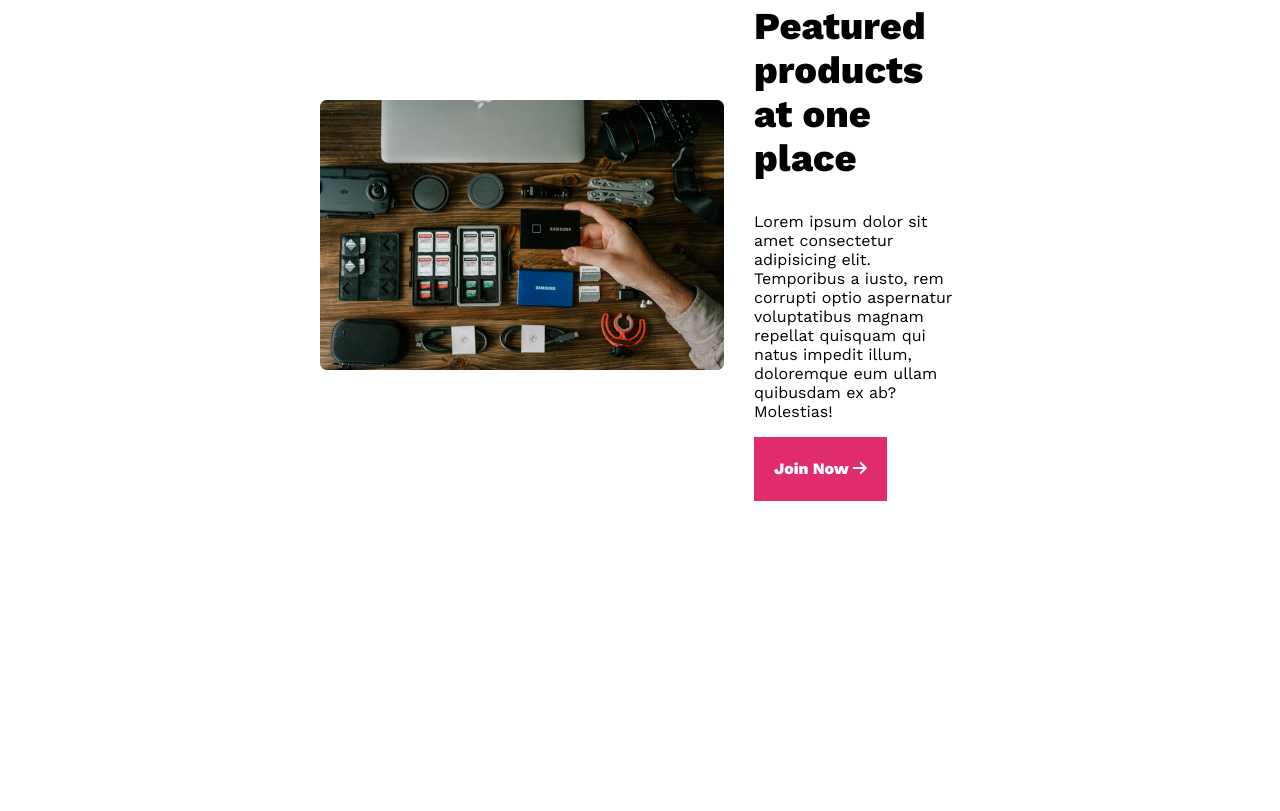
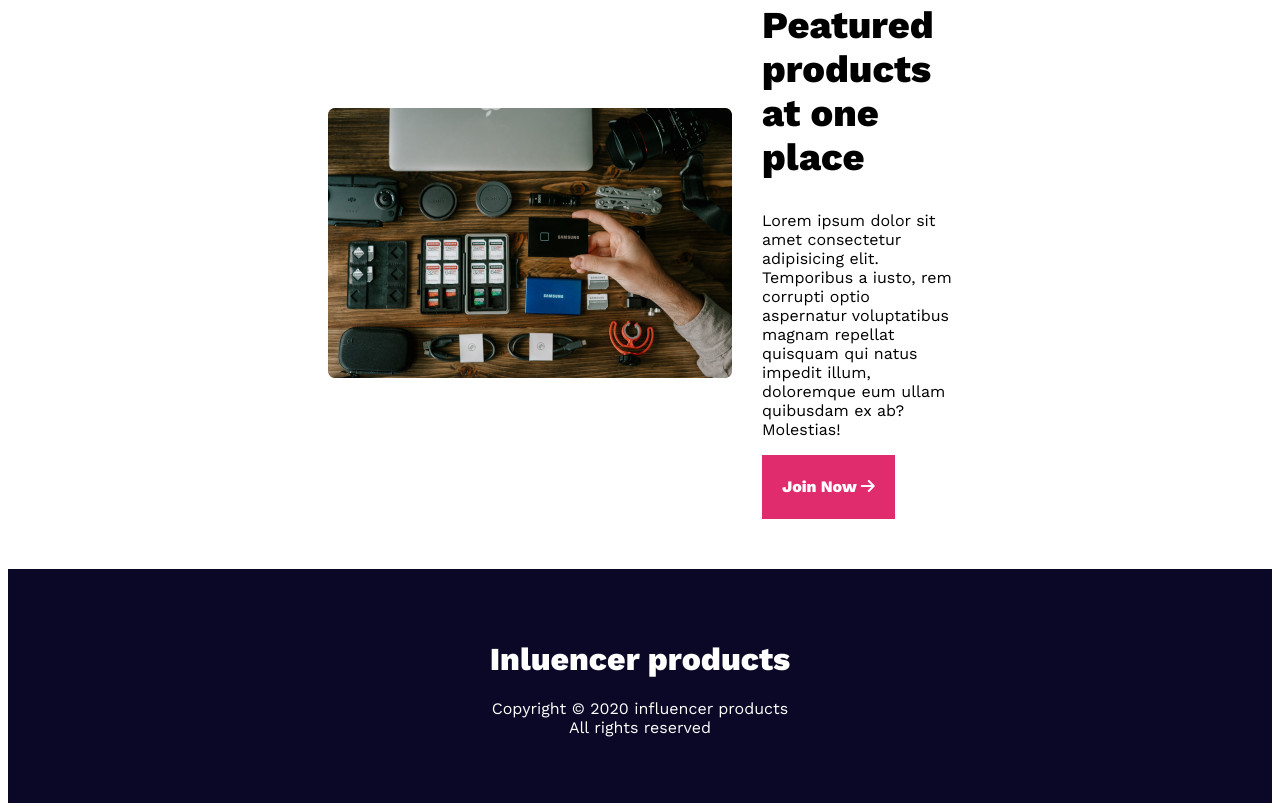
Before and after one commit to detectiveseo/influencer-gear, a plain HTML site: page index.html in a window 1280 px wide. Shown: the part 1982-2793 px from the top of the page. Before the commit the page ends 2533 px from the top, so only its background shows below. Drawn offline with nearby package versions, Linux system fonts and the light colour scheme.

Commit message:
added footer and pre footer

```diff
--- a/index.html
+++ b/index.html
@@ -12,6 +12,7 @@
 
 </head>
 <body>
+    <div class="container">
         <!-- Header start from here  -->
         <header>
             <div class="logo"><h1>Influencer Products</h1></div>
@@ -28,6 +29,9 @@
                 </ul>
             </nav>
         </header>
+        <!-- Header end  -->
+
+        <!-- Header start from here  -->
         <section class="hero">
             <div class="hero-info">
                 <h1 class="hero-title">Start Your Journey as Influencer</h1>
@@ -36,6 +40,9 @@
             </div>
             <div class="hero-img"><img src="./images/main-camera.png" alt=""></div>
         </section>
+        <!-- Header end from here  -->
+
+        <!-- promot section start from here  -->
         <section class="promoter">
             <img src="./logos/Alibaba.svg" alt="">
             <img src="./logos/Amazon.svg" alt="">
@@ -45,6 +52,9 @@
             <img src="./logos/Target.svg" alt="">
             <img src="./logos/Walmart.svg" alt="">
         </section>
+        <!-- promot section end from here  -->
+
+        <!-- collections section start from here  -->
         <section class="collections">
             <h1 class="products-top-title">Popular Collections</h1>
             <div class="products">
@@ -146,6 +156,9 @@
                 </div>
             </div>
         </section>
+        <!-- collections section start from here  -->
+
+        <!-- pre-footer section start from here  -->
         <section class="pre-footer">
             <div class="pre-footer-img">
                 <img src="./images/gear.png" alt="gear">
@@ -156,5 +169,15 @@
                 <button>Join Now <i class="fa-solid fa-arrow-right"></i></button>
             </div>
         </section>
+        <!-- pre-footer section end from here  -->
+    </div>
+    <!-- footer section start from here  -->
+    <footer class="footer">
+        <h1 class="footer-tile">Inluencer products</h1>
+        <p class="copyritht">Copyright © 2020  influencer products <br>
+        All rights reserved</p>
+    </section>
+    <!-- footer section end from here  -->
+
 </body>
 </html>
--- a/style/style.css
+++ b/style/style.css
@@ -13,7 +13,7 @@
 *{
     font-family:'Work Sans', sans-serif;
 }
-body{
+.container{
     padding: 50px 320px;
     margin: 0;
 }
@@ -152,3 +152,14 @@ header .header-icons i{
     font-weight: 700;
     line-height: 28px;
 }
+/*===============================
+        footer section
+================================= */
+footer{
+    background-color: #0A0826;
+    color: #fff;
+    text-align: center;
+    padding: 50px 0px;
+    width: 100%;
+    margin: 0;
+}
```
Lines whose indentation alone changed are shown as unchanged.
